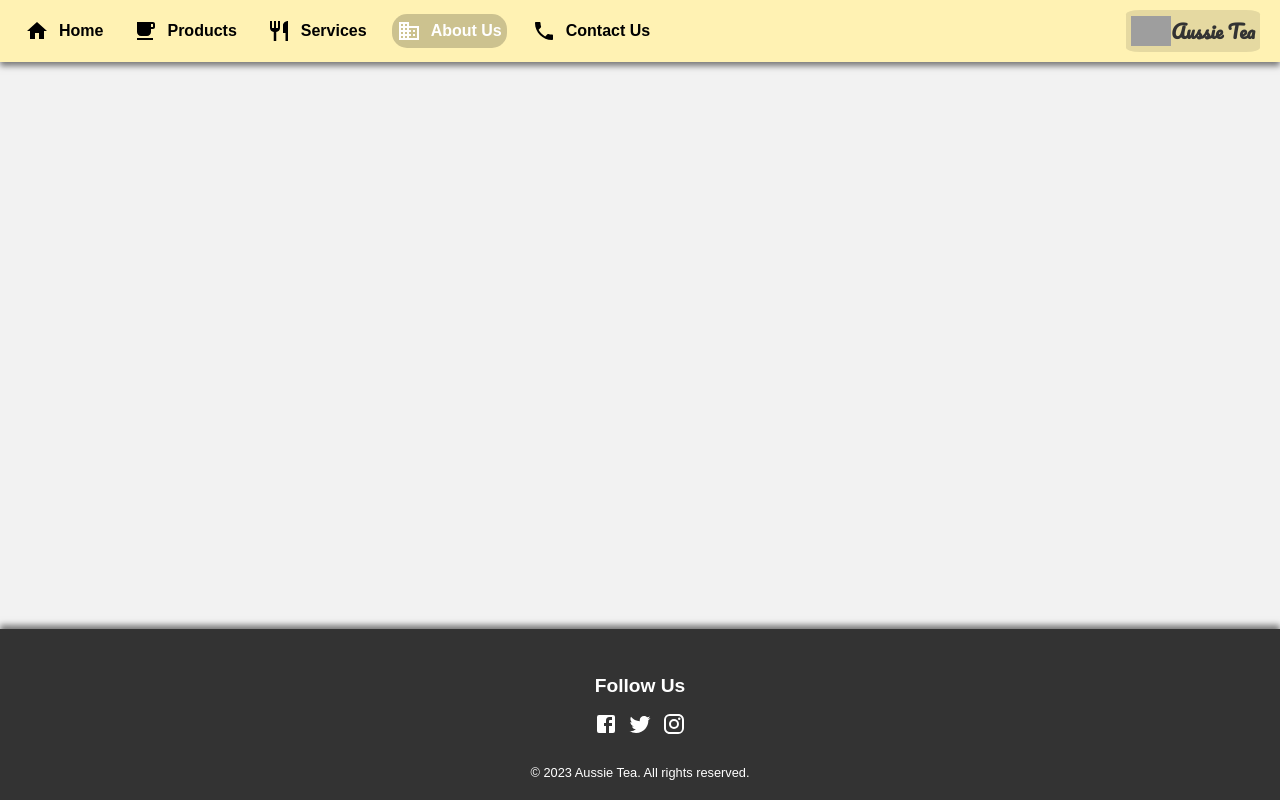
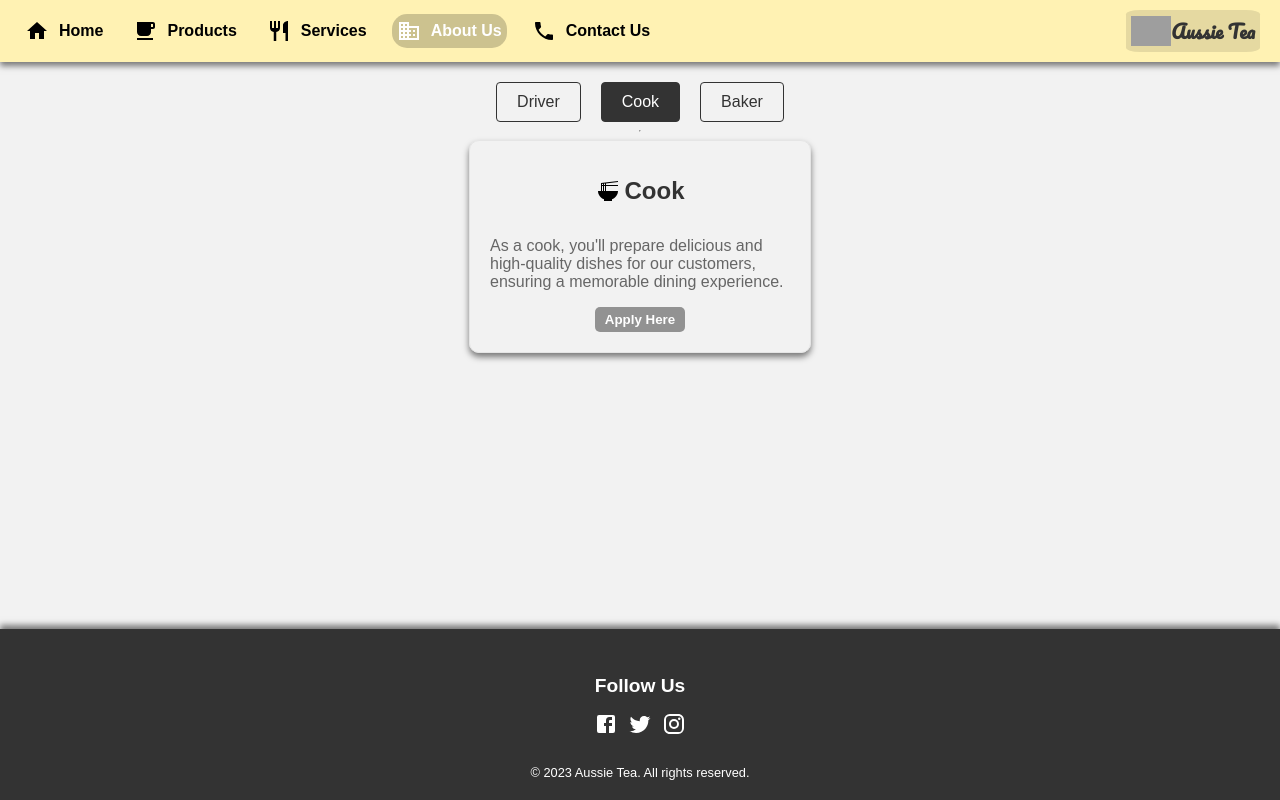
Before and after one commit to andresfgp/react-tea-store-ecommerce, a React (Vite) app: page /about/careers/cook in a window 1280 px wide. Built offline with nearby package versions, Linux system fonts and the light colour scheme; grey boxes are pictures that could not be loaded.

Commit message:
about us

```diff
--- a/src/components/header/Header.jsx
+++ b/src/components/header/Header.jsx
@@ -62,7 +62,7 @@ const Header = () => {
         <span className="link-text">Team</span>
       </Link>
       <div className="nav-dropdown sub-sub-dropdown">
-        <Link to="/about/careers" className="dropdown-link">
+        <Link to="/about/careers/driver" className="dropdown-link">
           <WorkIcon sx={{ fontSize: 24 }} />
           <span className="link-text">Careers</span>
         </Link>
--- a/src/containers/about-us/AboutUs.jsx
+++ b/src/containers/about-us/AboutUs.jsx
@@ -20,7 +20,7 @@ const AboutUs = () => {
           title="Management Team"
         />
         <LinkTo
-          path="/about/careers"
+          path="/about/careers/driver"
           icon={<WorkIcon sx={{ fontSize: '100px' }} />}
           title="Careers"
         />
--- /dev/null
+++ b/src/containers/about-us/about/careers/Careers.css
@@ -0,0 +1,39 @@
+.careers {
+  display: flex;
+  flex-direction: column;
+  align-items: center;
+  padding: 20px;
+  align-items: flex-start;
+  height: 100%;
+  align-items: center ;
+}
+
+.tabs {
+  display: flex;
+  gap: 20px;
+}
+
+.tab,.tab-active {
+  text-decoration: none;
+  padding: 10px 20px;
+  border: 1px solid #333;
+  border-radius: 4px;
+  color: #333;
+  text-align: center;
+  transition: background-color 0.3s;
+}
+
+.tab:hover {
+  background-color: #333;
+  color: #fff;
+}
+
+.tab-active {
+  background-color: #333;
+  color: #fff;
+}
+
+.tab-active {
+  background-color: #333;
+  color: #fff;
+}
--- /dev/null
+++ b/src/containers/about-us/about/careers/Careers.jsx
@@ -0,0 +1,28 @@
+import { Link, Outlet, useLocation } from 'react-router-dom';
+import './Careers.css';
+
+const Careers = () => {
+  const location = useLocation();
+  const { pathname } = location;
+  return (
+    <div className="careers">
+      <div className="tabs">
+        <Link to="driver" className={`${pathname.includes("driver") ? 'tab-active' : 'tab'}`}>
+          Driver
+        </Link>
+        <Link to="cook" className={`${pathname.includes("cook") ? 'tab-active' : 'tab'}`}>
+          Cook
+        </Link>
+        <Link to="baker" className={`${pathname.includes("baker") ? 'tab-active' : 'tab'}`}>
+          Baker
+        </Link>
+      </div>
+
+      <hr />
+
+      <Outlet />
+    </div>
+  );
+};
+
+export default Careers;
--- /dev/null
+++ b/src/containers/about-us/about/careers/career/Career.css
@@ -0,0 +1,46 @@
+/* Career.css */
+.career {
+  display: flex;
+  flex-direction: column;
+  align-items: center;
+  padding: 20px;
+  border: 1px solid #e5e5e5;
+  border-radius: 10px;
+  max-width: 300px;
+  box-shadow: 0px 4px 6px rgba(0, 0, 0, 0.5);
+}
+
+.header-icon {
+  display: flex;
+  align-items: center;
+}
+
+.career-icon {
+  font-size: 48px;
+  margin-right: 16px;
+  color: #333;
+}
+
+.header-icon h1 {
+  font-size: 24px;
+  color: #333;
+  margin-left: 5px;
+}
+
+.career-description {
+  font-size: 16px;
+  color: #666;
+}
+
+.career-button{
+  padding: 5px 10px;
+  border-radius: 5px;
+  background-color: rgba(0, 0, 0, 0.4);
+  border: 0;
+  color: white;
+  font-weight: bold;
+}
+.career-button:hover{
+  background-color: rgba(0, 0, 0, 0.6);
+  cursor: pointer;
+}
--- /dev/null
+++ b/src/containers/about-us/about/careers/career/Career.jsx
@@ -0,0 +1,17 @@
+/* eslint-disable react/prop-types */
+import './Career.css';
+
+const Career = ({ name, description, icon }) => {
+  return (
+    <div className="career">
+      <div className="header-icon">
+        {icon}
+        <h1>{name}</h1>
+      </div>
+      <p className='career-description'>{description}</p>
+      <button className='career-button'>Apply Here</button>
+    </div>
+  );
+};
+
+export default Career;
--- /dev/null
+++ b/src/containers/about-us/about/careers/career/baker/Baker.jsx
@@ -0,0 +1,13 @@
+import BakeryDiningIcon from '@mui/icons-material/BakeryDining';
+import Career from '../career';
+const Baker = () => {
+  return (
+    <Career
+      name="Baker"
+      description="As a baker, you'll create a variety of freshly baked goods, from bread to pastries, to delight our customers with your culinary creations."
+      icon={<BakeryDiningIcon />}
+    />
+  );
+};
+
+export default Baker;
--- /dev/null
+++ b/src/containers/about-us/about/careers/career/cook/Cook.jsx
@@ -0,0 +1,13 @@
+import RamenDiningIcon from '@mui/icons-material/RamenDining';
+import Career from '../career';
+const Cook = () => {
+  return (
+    <Career
+      name="Cook"
+      description="As a cook, you'll prepare delicious and high-quality dishes for our customers, ensuring a memorable dining experience."
+      icon={<RamenDiningIcon />}
+    />
+  );
+};
+
+export default Cook;
--- /dev/null
+++ b/src/containers/about-us/about/careers/career/driver/Driver.jsx
@@ -0,0 +1,13 @@
+import Career from "../career";
+import LocalShippingIcon from '@mui/icons-material/LocalShipping';
+const Driver = () => {
+  return (
+    <Career
+      name="Driver"
+      description="As a driver, you'll be responsible for delivering our products to customers safely and on time."
+      icon={<LocalShippingIcon />}
+    />
+  );
+};
+
+export default Driver;
--- a/src/router/Router.jsx
+++ b/src/router/Router.jsx
@@ -9,6 +9,10 @@ import PremiumTea from '../containers/products/products/premium-tea/PremiumTea';
 import FancyCookies from '../containers/products/products/fancy-cookies/FancyCookies';
 import AboutOurCompany from '../containers/about-us/about/about-our-company/AboutOurCompany';
 import ManagementTeam from '../containers/about-us/about/management-team/ManagementTeam';
+import Careers from '../containers/about-us/about/careers/Careers';
+import Driver from '../containers/about-us/about/careers/career/driver/Driver';
+import Cook from '../containers/about-us/about/careers/career/cook/Cook';
+import Baker from '../containers/about-us/about/careers/career/baker/Baker';
 
 const AppRouter = () => {
   return (
@@ -22,7 +26,11 @@ const AppRouter = () => {
         <Route path="/about" element={<AboutUs />} />
         <Route path="/about/about-our-company" element={<AboutOurCompany />} />
         <Route path="/about/management-team" element={<ManagementTeam />} />
-        <Route path="/about/careers" element={<AboutUs />} />
+        <Route path="/about/careers" element={<Careers />}>
+         <Route path="driver" element={<Driver />} />
+         <Route path="cook" element={<Cook />} />
+         <Route path="baker" element={<Baker />} />
+        </Route>
         <Route path="/contact" element={<ContactUs />} />
       </Routes>
   );
```
